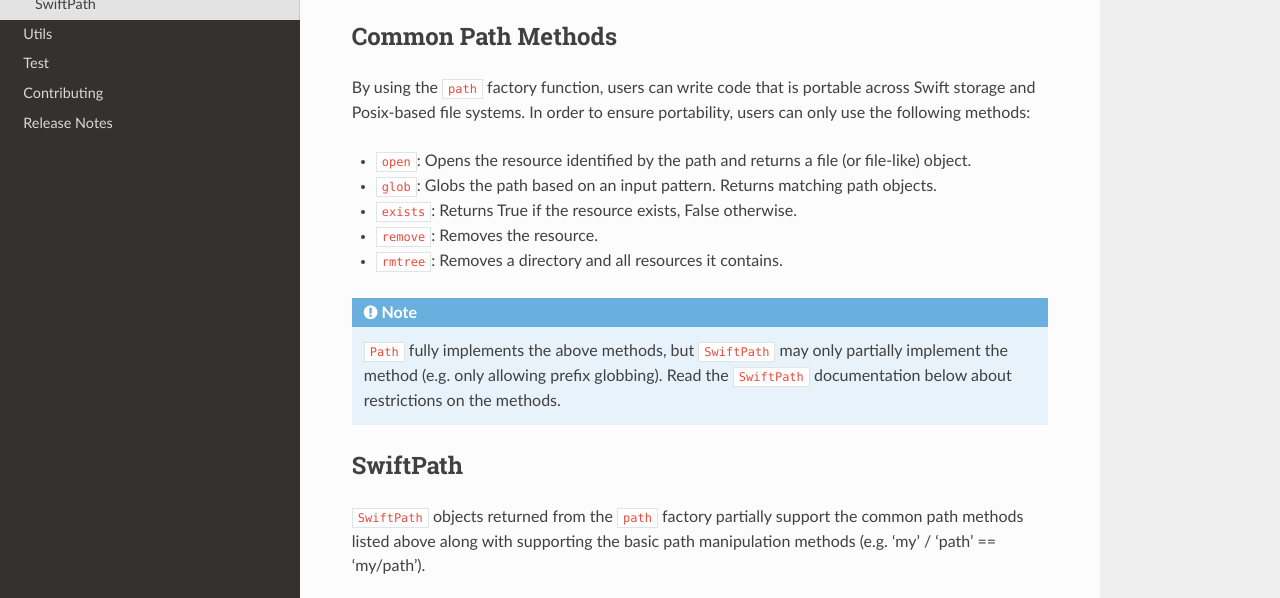
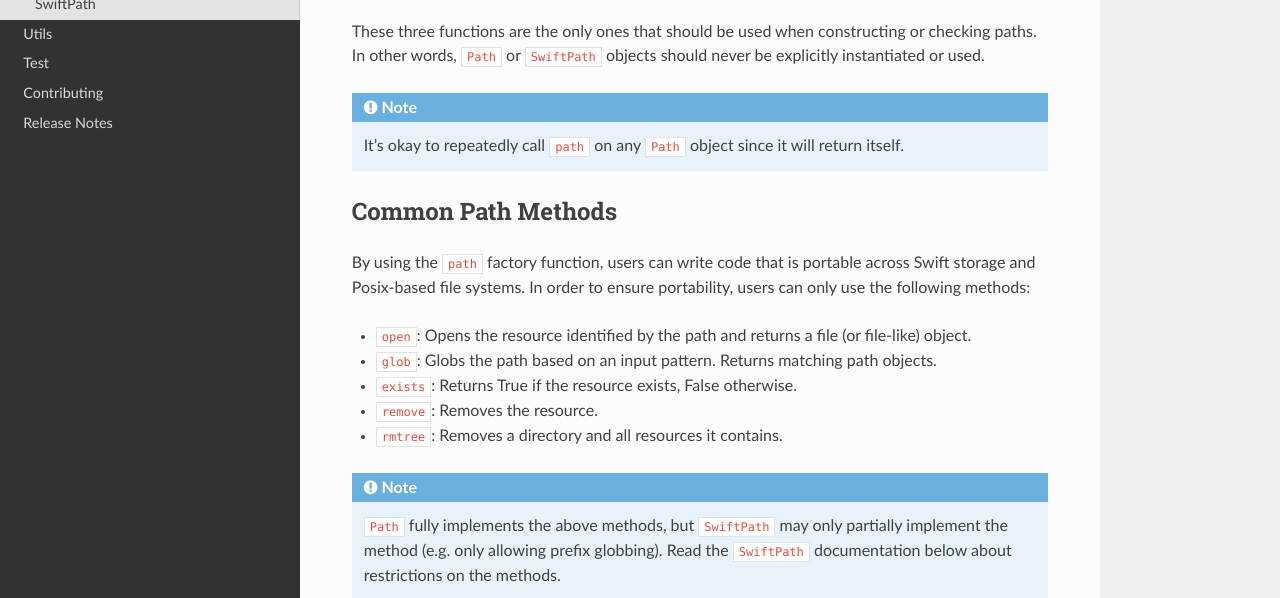
Before and after one commit to counsyl/stor, a Sphinx documentation site: the page built from docs/path.rst, in a window 1280 px wide and 900 px high, scrolled down 472 px, cut to the strip 236-834 px from the top of the window. Built offline with Sphinx 7.4.7 and the Read the Docs theme 2.0.0, drawn with Linux system fonts in a browser that asks for light colours; the version number could not be read and is left out.

Commit message:
Updated path interface docs

```diff
--- a/docs/path.rst
+++ b/docs/path.rst
@@ -8,6 +8,11 @@ Counsyl Storage Utils comes with the ability to create paths in a similar manner
 .. autofunction:: storage_utils.path
 .. autofunction:: storage_utils.is_posix_path
 .. autofunction:: storage_utils.is_swift_path
+
+These three functions are the only ones that should be used when constructing or checking paths. In other words, ``Path`` or ``SwiftPath`` objects should never be explicitly instantiated or used.
+
+.. NOTE::
+    It's okay to repeatedly call ``path`` on any ``Path`` object since it will return itself.
 
 
 Common Path Methods
```
